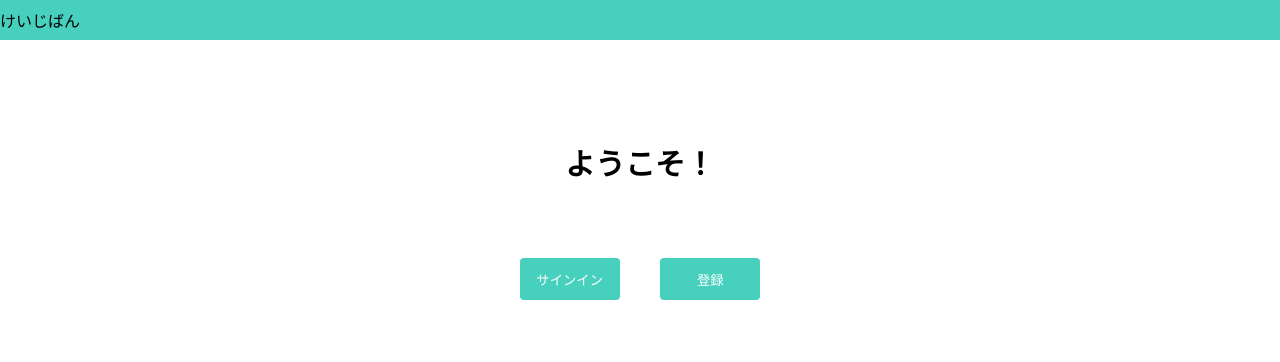
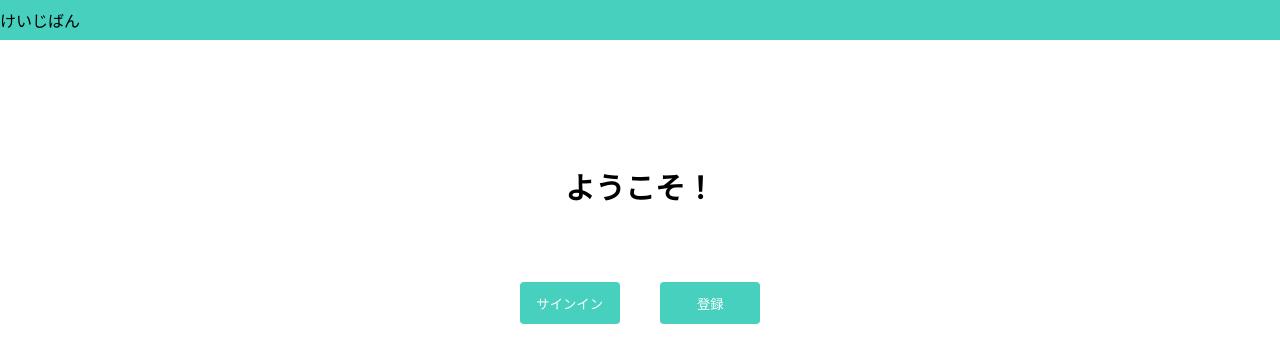
Before and after one commit to kino-ma/kyuban, a Next.js app in the folder web/: page / in a window 1280 px wide. Shown: the top 362 px of the page. Built offline with nearby package versions, Linux system fonts and the light colour scheme.

Commit message:
[refactor] better view `<main>`

```diff
--- a/web/styles/globals.css
+++ b/web/styles/globals.css
@@ -24,6 +24,10 @@ a {
   text-decoration: none;
 }
 
+main {
+  margin: 24px;
+}
+
 * {
   box-sizing: border-box;
 }
```
Also changed, not shown: web/pages/home.tsx (+6 -4 lines).
